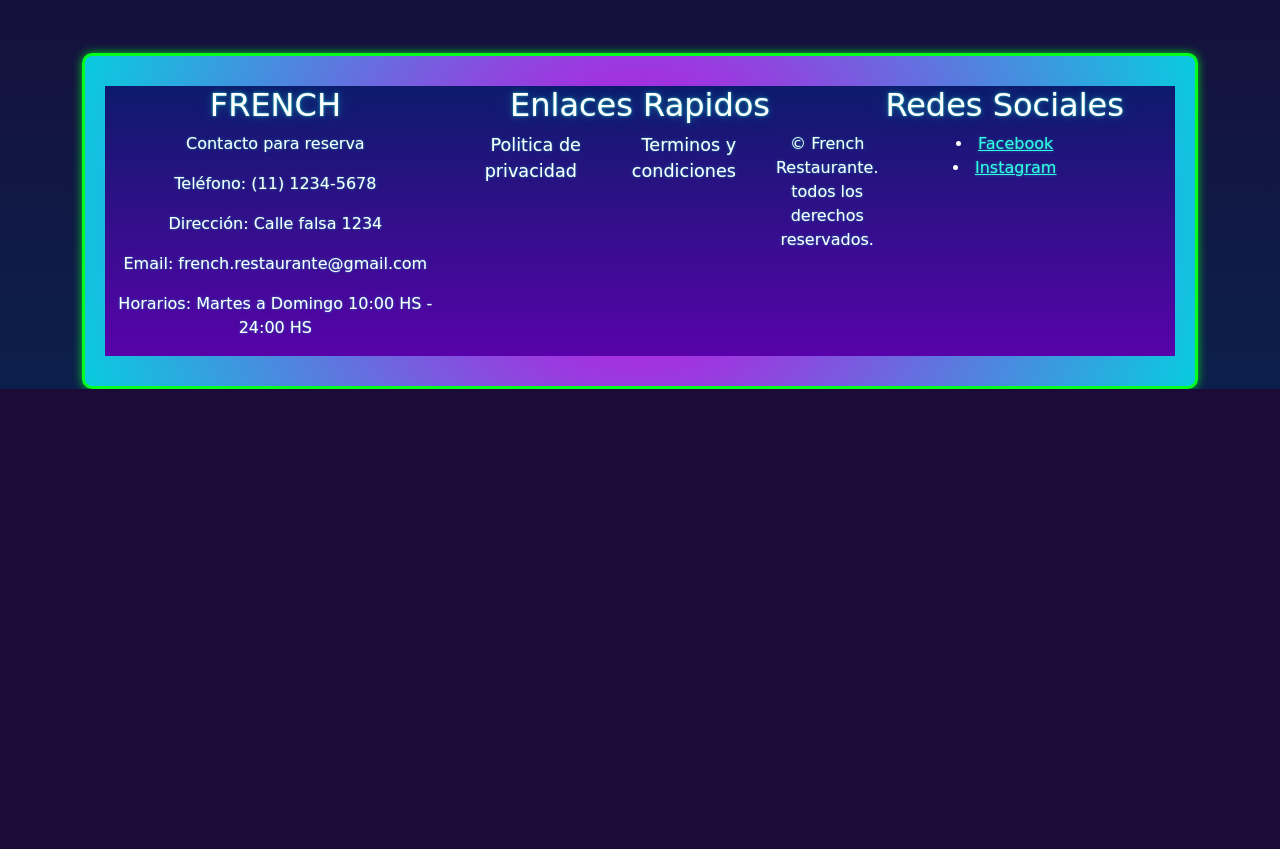
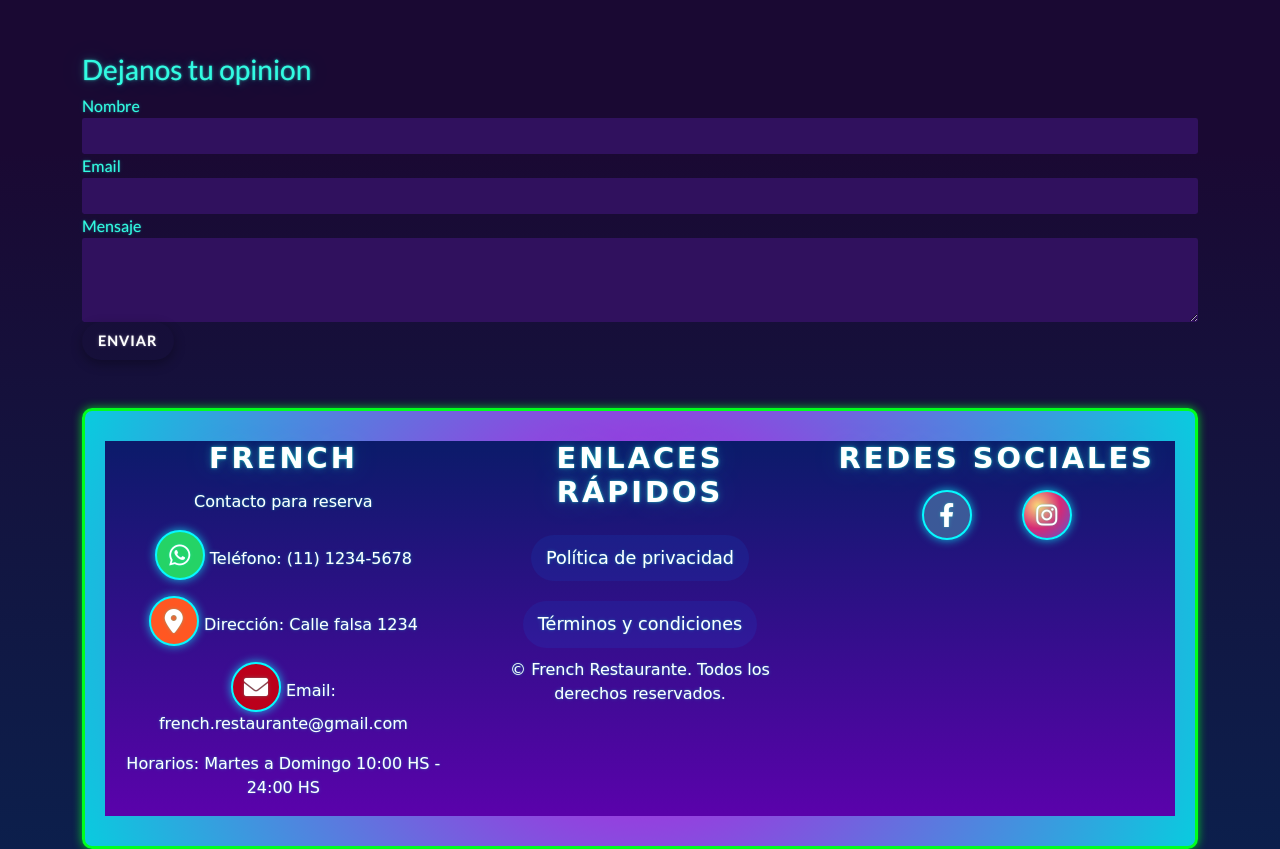
Before and after one commit to BryanRB519/Menu-Restaurante, a Django app: page / in a window 1280 px wide. Shown: the part 2637-3486 px from the top of the page. Before the commit the page ends 3026 px from the top, so only its background shows below. Run offline with Django 5.2, Linux system fonts and the light colour scheme; some libraries are stand-ins or nearby versions.

Commit message:
se agrego mensajeria
se agrego mensajeria y iconos para el footer

```diff
--- a/MiProyecto/App/templates/App/base.html
+++ b/MiProyecto/App/templates/App/base.html
@@ -5,6 +5,7 @@
     <meta charset="UTF-8">
     <meta name="viewport" content="width=device-width, initial-scale=1.0">
     <link href="https://bootswatch.com/5/vapor/bootstrap.min.css" rel="stylesheet"/>
+    <link href="https://cdnjs.cloudflare.com/ajax/libs/font-awesome/6.0.0-beta3/css/all.min.css" rel="stylesheet" />
     <link href="{% static 'App/styles.css' %}" rel="stylesheet" />
     <link rel="icon" href="{% static 'App/imagenes/favicon.jpg' %}" />
     <title>
--- a/MiProyecto/App/templates/App/index.html
+++ b/MiProyecto/App/templates/App/index.html
@@ -241,30 +241,62 @@
             </div>
     </div>
 
+
+    <div class="contacto mt-5">
+        <div class="row mt-4">
+            <div class="col-md-12">
+                <h3>Dejanos tu opinion</h3>
+
+                <form action="{% url 'Contacto'%}" method="post">
+                    {% csrf_token %}
+                    <div class="form-group">
+                        <label for="nombre">Nombre</label>
+                        <input type="text" class="form-control" id="nombre" name="name" required>
+                    </div>
+                    <div class="form-group">
+                        <label for="email">Email</label>
+                        <input type="email" class="form-control" id="email" name="email" required>
+                    </div>
+                    <div class="form-group">
+                        <label for="mensaje">Mensaje</label>
+                        <textarea class="form-control" id="mensaje" name="mensaje" rows="3" required></textarea>
+                    </div>
+                    <button type="submit" class="btn btn-primary">Enviar</button>
+                </form>
+            </div>
+        </div>
+    </div>
+
+
     <!-- pie de pagina -->
 
     <footer class="mt-5">
+        <div class="container">
             <div class="row">
                 <div class="col-md-4">
-                <h2>FRENCH</h5>
-                <P>Contacto para reserva</P>
-                <p>Teléfono: (11) 1234-5678</p>
-                <p>Dirección: Calle falsa 1234</p>
-                <p>Email: french.restaurante@gmail.com</p>
+                    <h5>FRENCH</h5>
+                    <p>Contacto para reserva</p>
+                    <p><span class="icon icon-whatsapp"><i class="fab fa-whatsapp"></i></span> Teléfono: (11) 1234-5678</p> <!-- Icono de WhatsApp -->
+                    <p><span class="icon icon-ubicacion"><i class="fas fa-map-marker-alt"></i></span> Dirección: Calle falsa 1234</p> <!-- Icono de GPS -->
+                    <p><span class="icon icon-email"><i class="fas fa-envelope"></i></span> Email: french.restaurante@gmail.com</p> <!-- Icono de correo -->
                     <p>Horarios: Martes a Domingo 10:00 HS - 24:00 HS</p>
                 </div>
                 <div class="col-md-4">
-                <h2>Enlaces Rapidos</h2>
-                <ul>
-                    <li><a href="{% url 'Politica Privacidad' %}">Politica de privacidad</a></li>
-                    <li><a href="{% url 'Terminos Condiciones' %}">Terminos y condiciones</a></li>
-                    <p>&copy; <span id="currentYear"></span> French Restaurante. todos los derechos reservados.</p>
+                    <h5>Enlaces Rápidos</h5>
+                    <div class="footer-links">
+                        <a href="/Politica Privacidad" class="footer-link">Política de privacidad</a>
+                        <a href="/Terminos Condiciones" class="footer-link">Términos y condiciones</a>
+                    </div>
+                    <p>&copy; <span id="currentYear"></span>  French Restaurante. Todos los derechos reservados.</p>
+                </div>
+                <div class="col-md-4">
+                    <h5>Redes Sociales</h5>
+                    <ul class="social-icons">
+                        <li><a href="#" class="icon icon-facebook"><i class="fab fa-facebook-f"></i></a></li> <!-- Icono de Facebook -->
+                        <li><a href="#" class="icon icon-instagram"><i class="fab fa-instagram"></i></a></li> <!-- Icono de Instagram -->
                     </ul>
                 </div>
-            <div class="col-md-4">
-                <h2>Redes Sociales</h2>
-                <li><a href="#"><i class="fab fa-facebook-f"></i> Facebook</a></li>
-                <li><a href="#"><i class="fab fa-instagram"></i> Instagram</a></li>
+            </div>
         </div>
     </footer>
 
```
Also changed, not shown: MiProyecto/App/templates/App/Contacto.html (added, +23 -0 lines), MiProyecto/App/templates/App/Gracias.html (added, +19 -0 lines), MiProyecto/App/templates/App/Listar_Mensajes.html (added, +65 -0 lines). Lines whose indentation alone changed are shown as unchanged.
